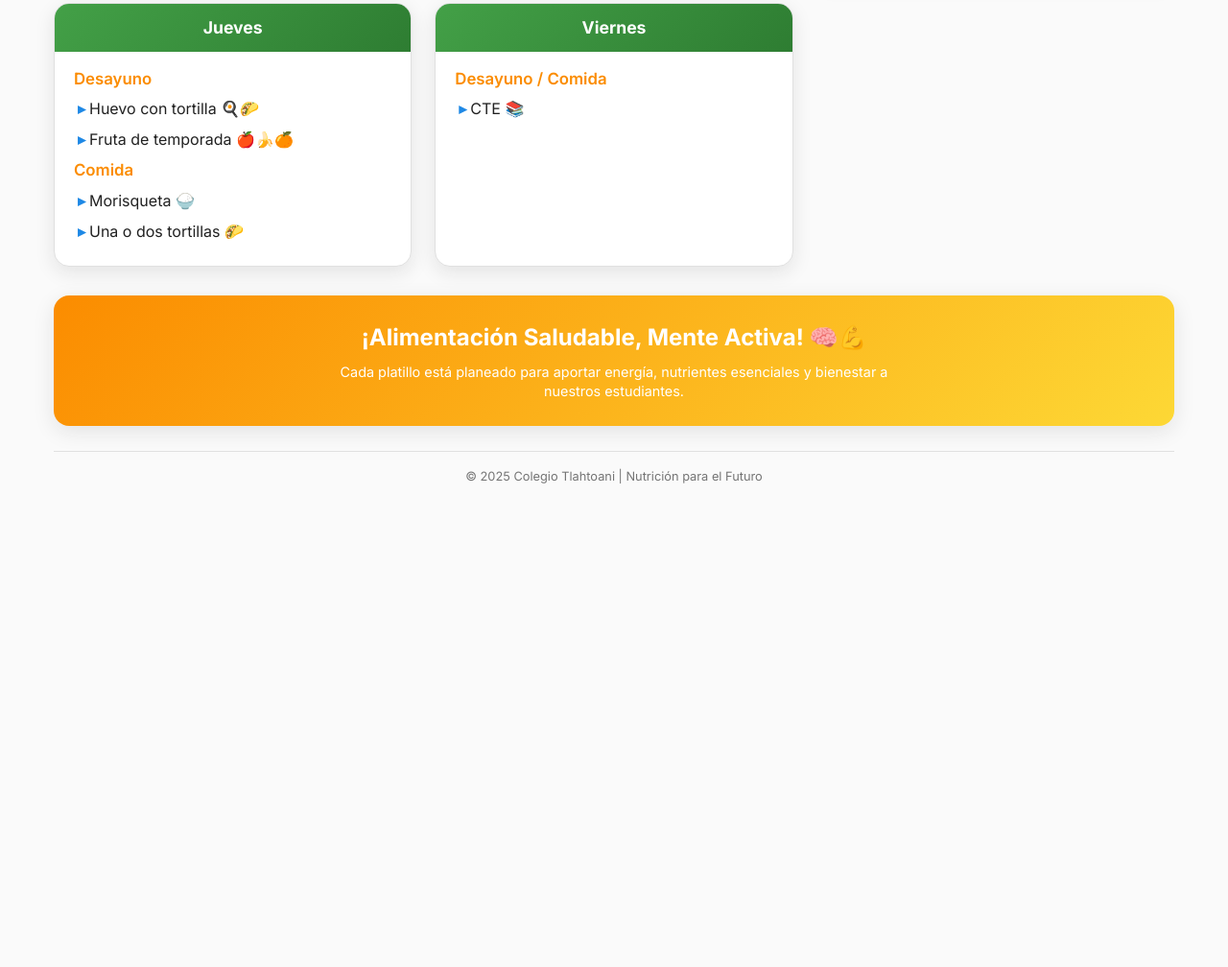
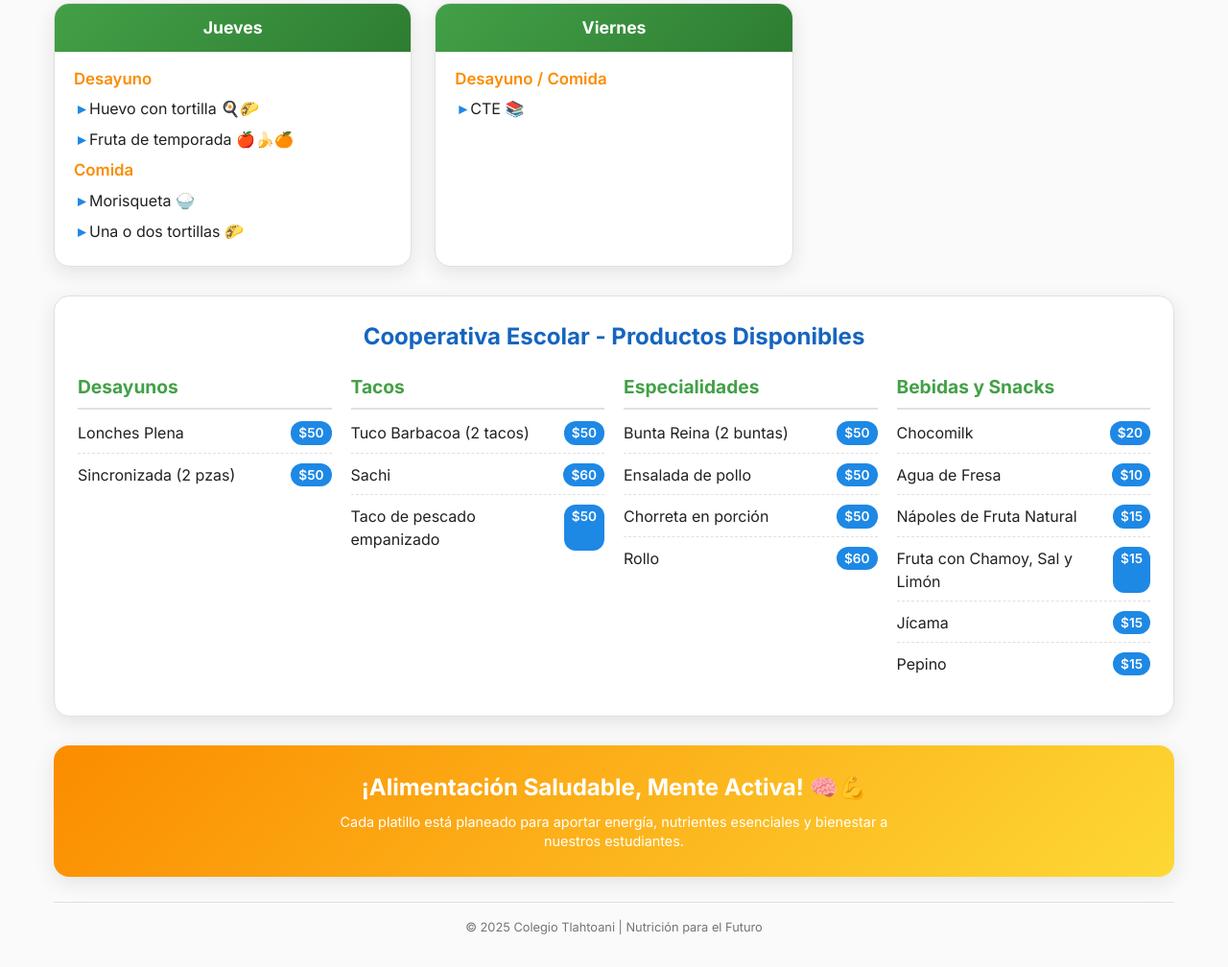
Before and after one commit to colegiotlahtoani/men-, a plain HTML site: page index.html in a window 1280 px wide. Shown: the part 730-1738 px from the top of the page at 96% size. Before the commit the page ends 1268 px from the top, so only its background shows below. Drawn offline with Linux system fonts and the light colour scheme.

Commit message:
Update index.html

```diff
--- a/index.html
+++ b/index.html
@@ -145,6 +145,59 @@
       font-weight:bold;
     }
 
+    .precio {
+      display: inline-block;
+      background: var(--azul-primario);
+      color: white;
+      padding: 2px 8px;
+      border-radius: 12px;
+      font-size: 0.85rem;
+      font-weight: 600;
+      margin-left: 8px;
+    }
+
+    .cooperativa-section {
+      background: var(--blanco);
+      border-radius: 16px;
+      box-shadow: 0 6px 20px var(--shadow);
+      border: 1px solid var(--gris-medio);
+      padding: 24px;
+      margin: 30px 0;
+    }
+
+    .cooperativa-section h2 {
+      color: var(--azul-oscuro);
+      text-align: center;
+      margin-bottom: 20px;
+      font-size: 1.5rem;
+    }
+
+    .cooperativa-grid {
+      display: grid;
+      grid-template-columns: repeat(auto-fill, minmax(250px, 1fr));
+      gap: 20px;
+    }
+
+    .categoria-cooperativa h3 {
+      color: var(--verde-secundario);
+      border-bottom: 2px solid var(--gris-medio);
+      padding-bottom: 8px;
+      margin-bottom: 12px;
+      font-size: 1.2rem;
+    }
+
+    .producto-cooperativa {
+      display: flex;
+      justify-content: space-between;
+      margin-bottom: 10px;
+      padding-bottom: 8px;
+      border-bottom: 1px dashed var(--gris-medio);
+    }
+
+    .producto-cooperativa:last-child {
+      border-bottom: none;
+    }
+
     .nutricion {
       background: var(--gradient-3);
       padding: 26px 18px;
@@ -261,6 +314,88 @@
       </div>
     </div>
 
+    <!-- Sección Cooperativa -->
+    <section class="cooperativa-section">
+      <h2>Cooperativa Escolar - Productos Disponibles</h2>
+      <div class="cooperativa-grid">
+        <div class="categoria-cooperativa">
+          <h3>Desayunos</h3>
+          <div class="producto-cooperativa">
+            <span>Lonches Plena</span>
+            <span class="precio">$50</span>
+          </div>
+          <div class="producto-cooperativa">
+            <span>Sincronizada (2 pzas)</span>
+            <span class="precio">$50</span>
+          </div>
+        </div>
+
+        <div class="categoria-cooperativa">
+          <h3>Tacos</h3>
+          <div class="producto-cooperativa">
+            <span>Tuco Barbacoa (2 tacos)</span>
+            <span class="precio">$50</span>
+          </div>
+          <div class="producto-cooperativa">
+            <span>Sachi</span>
+            <span class="precio">$60</span>
+          </div>
+          <div class="producto-cooperativa">
+            <span>Taco de pescado empanizado</span>
+            <span class="precio">$50</span>
+          </div>
+        </div>
+
+        <div class="categoria-cooperativa">
+          <h3>Especialidades</h3>
+          <div class="producto-cooperativa">
+            <span>Bunta Reina (2 buntas)</span>
+            <span class="precio">$50</span>
+          </div>
+          <div class="producto-cooperativa">
+            <span>Ensalada de pollo</span>
+            <span class="precio">$50</span>
+          </div>
+          <div class="producto-cooperativa">
+            <span>Chorreta en porción</span>
+            <span class="precio">$50</span>
+          </div>
+          <div class="producto-cooperativa">
+            <span>Rollo</span>
+            <span class="precio">$60</span>
+          </div>
+        </div>
+
+        <div class="categoria-cooperativa">
+          <h3>Bebidas y Snacks</h3>
+          <div class="producto-cooperativa">
+            <span>Chocomilk</span>
+            <span class="precio">$20</span>
+          </div>
+          <div class="producto-cooperativa">
+            <span>Agua de Fresa</span>
+            <span class="precio">$10</span>
+          </div>
+          <div class="producto-cooperativa">
+            <span>Nápoles de Fruta Natural</span>
+            <span class="precio">$15</span>
+          </div>
+          <div class="producto-cooperativa">
+            <span>Fruta con Chamoy, Sal y Limón</span>
+            <span class="precio">$15</span>
+          </div>
+          <div class="producto-cooperativa">
+            <span>Jícama</span>
+            <span class="precio">$15</span>
+          </div>
+          <div class="producto-cooperativa">
+            <span>Pepino</span>
+            <span class="precio">$15</span>
+          </div>
+        </div>
+      </div>
+    </section>
+
     <section class="nutricion">
       <h2>¡Alimentación Saludable, Mente Activa! 🧠💪</h2>
       <p>Cada platillo está planeado para aportar energía, nutrientes esenciales y bienestar a nuestros estudiantes.</p>
```
